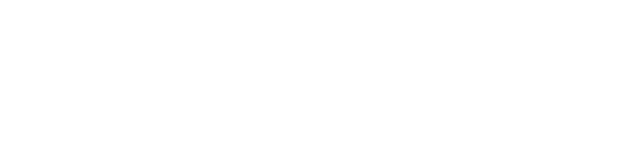
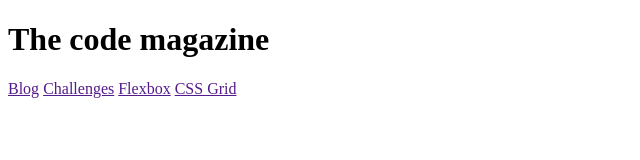
Before and after one commit to anywargeorge85-crypto/Internship-class, a plain HTML site: page index.html in a window 1280 px wide. Shown: the whole page, without its empty margins (0-640 px from the left). Drawn offline with Linux system fonts and the light colour scheme.

Commit message:
Added the header

```diff
--- a/index.html
+++ b/index.html
@@ -3,9 +3,18 @@
 <head>
     <meta charset="UTF-8">
     <meta name="viewport" content="width=device-width, initial-scale=1.0">
-    <title>Document</title>
+    <title>The basic language of the web</title>
 </head>
 <body>
+ <header>
+    <h1>The code magazine</h1>
 
+    <nav>
+        <a href="">Blog</a>
+        <a href="">Challenges</a>
+        <a href="">Flexbox</a>
+        <a href="">CSS Grid</a>
+    </nav>
+ </header>
 </body>
 </html>
```
